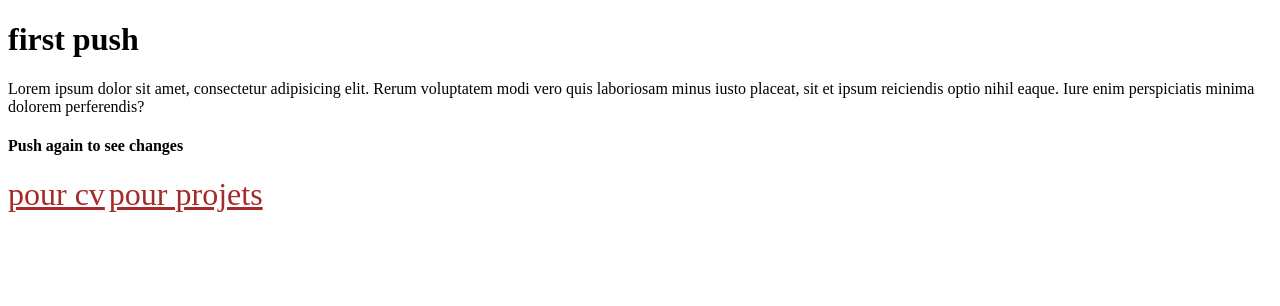
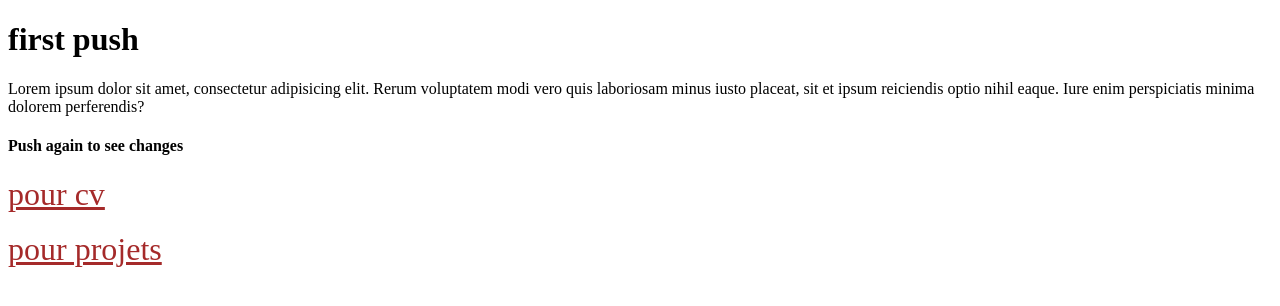
Before and after one commit to ihssaneMns/Portfolio, a plain HTML site: page index.html in a window 1280 px wide. Drawn offline with Linux system fonts and the light colour scheme.

Commit message:
Update index.html

```diff
--- a/index.html
+++ b/index.html
@@ -11,7 +11,7 @@
     <h1>first push </h1>
     <p>Lorem ipsum dolor sit amet, consectetur adipisicing elit. Rerum voluptatem modi vero quis laboriosam minus iusto placeat, sit et ipsum reiciendis optio nihil eaque. Iure enim perspiciatis minima dolorem perferendis?</p>
     <h4>Push again to see changes</h4>
-    <a href="cv.html">pour cv</a>
+    <a href="cv.html">pour cv</a><br><br>
     <a href="projets.html">pour projets</a>
 
 </body>
```
